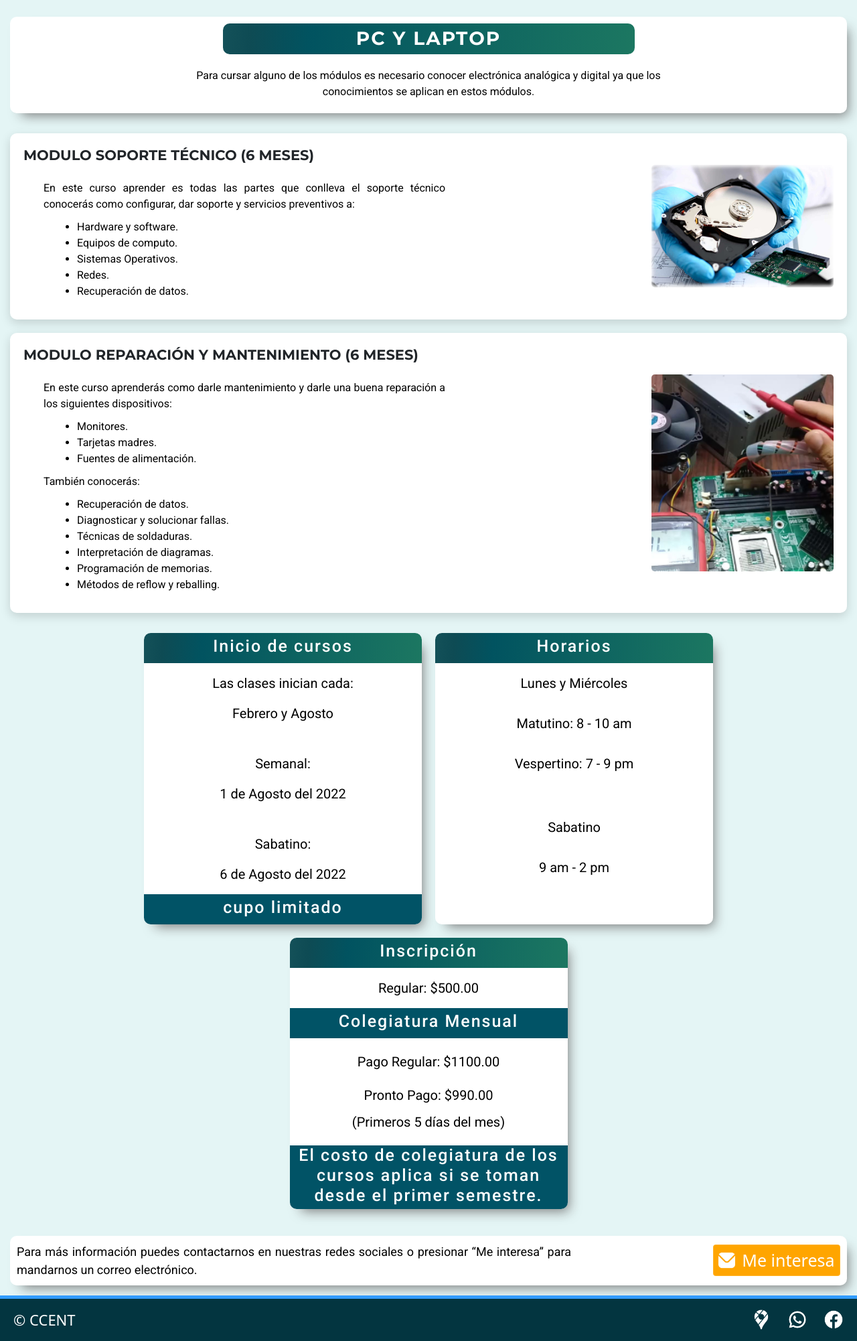
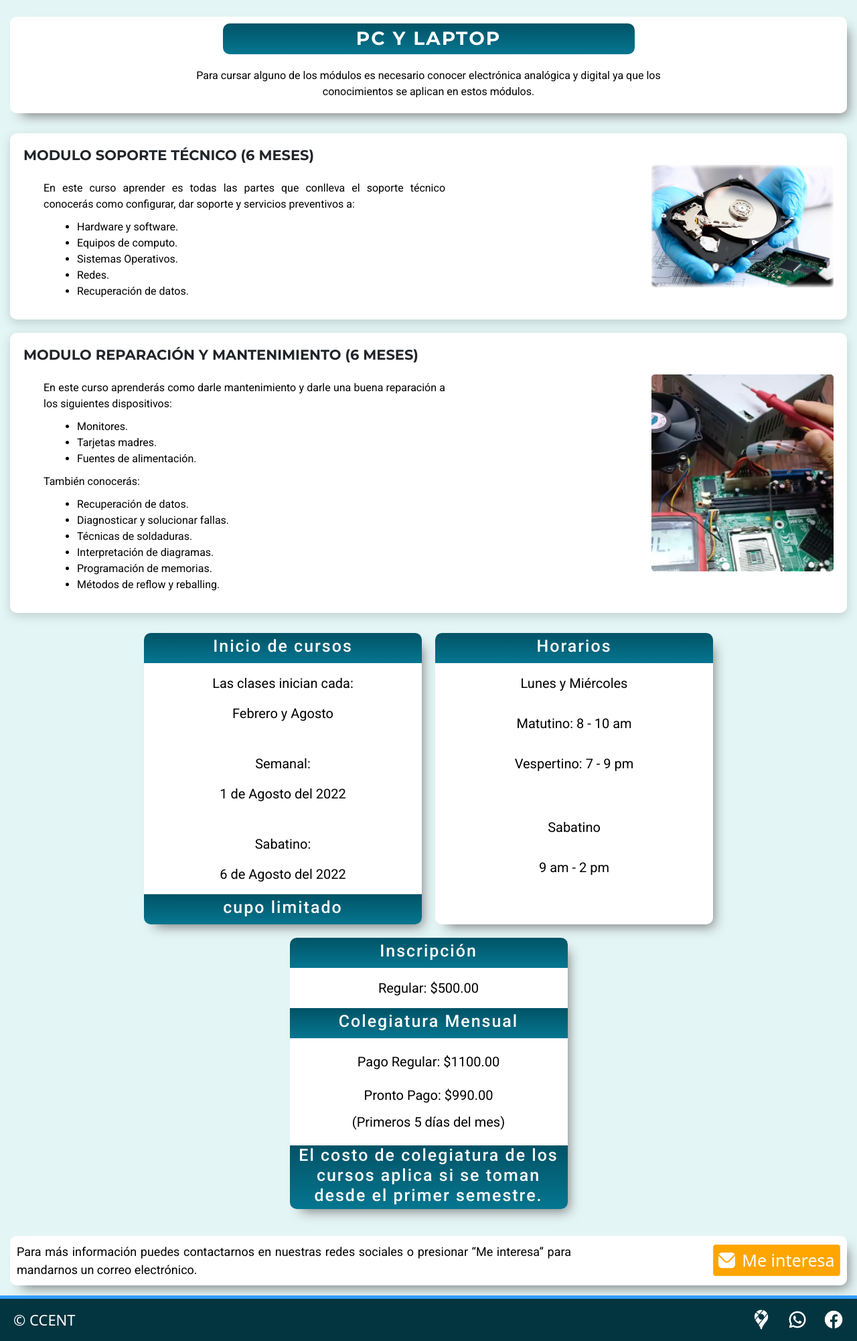
Before and after one commit to Edggarius/SPAWF-ARCHIVES, a Django app: page /curso/ in a window 1280 px wide. Shown: the part 70-2072 px from the top of the page at 67% size. Run offline with Django 4.2, Linux system fonts and the light colour scheme.

Commit message:
Corrección de degradado en curso

```diff
--- a/static/css/curso.css
+++ b/static/css/curso.css
@@ -29,7 +29,7 @@ box-shadow: (0 0 0 / 35%) 0px 5px 15px;
   background: #015366;
   color: #fff;
   letter-spacing: 0.2rem;
-  background: linear-gradient(95deg, rgba(11,63,71,1) 0%, rgba(20,81,89,1) 0%, rgba(14,75,84,1) 7%, rgba(1,83,96,1) 21%, rgba(28,119,97,1) 100%);
+  background: linear-gradient(180deg, rgba(1,83,102,1) 0%, rgb(5, 118, 144) 100%);
 }
 
 .contenedor_descripcion{
@@ -197,6 +197,7 @@ ul{
   border-radius: 1rem 1rem 0 0;
   font-family: roboto;
   font-family: 2rem;
+  background: linear-gradient(180deg, rgba(1,83,102,1) 0%, rgb(5, 118, 144) 100%);
 }
 
 
@@ -205,7 +206,7 @@ ul{
 
 }
 .titulo_inscripcion:nth-child(1){
-  background: linear-gradient(95deg, rgba(11,63,71,1) 0%, rgba(20,81,89,1) 0%, rgba(14,75,84,1) 7%, rgba(1,83,96,1) 21%, rgba(28,119,97,1) 100%);
+  /* background: linear-gradient(95deg, rgba(11,63,71,1) 0%, rgba(20,81,89,1) 0%, rgba(14,75,84,1) 7%, rgba(1,83,96,1) 21%, rgba(28,119,97,1) 100%); */
 
 }
 .titulo_inscripcion:nth-child(5){
@@ -222,10 +223,10 @@ ul{
 }
 
 .titulo_curso:nth-child(1){
-  background: linear-gradient(95deg, rgba(11,63,71,1) 0%, rgba(20,81,89,1) 0%, rgba(14,75,84,1) 7%, rgba(1,83,96,1) 21%, rgba(28,119,97,1) 100%);
+  /* background: linear-gradient(95deg, rgba(11,63,71,1) 0%, rgba(20,81,89,1) 0%, rgba(14,75,84,1) 7%, rgba(1,83,96,1) 21%, rgba(28,119,97,1) 100%); */
 }
 .titulo_horario{
-  background: linear-gradient(95deg, rgba(11,63,71,1) 0%, rgba(20,81,89,1) 0%, rgba(14,75,84,1) 7%, rgba(1,83,96,1) 21%, rgba(28,119,97,1) 100%);
+  /* background: linear-gradient(95deg, rgba(11,63,71,1) 0%, rgba(20,81,89,1) 0%, rgba(14,75,84,1) 7%, rgba(1,83,96,1) 21%, rgba(28,119,97,1) 100%);  */
 }
 .inf_inicio p{
   text-align: center;
```
